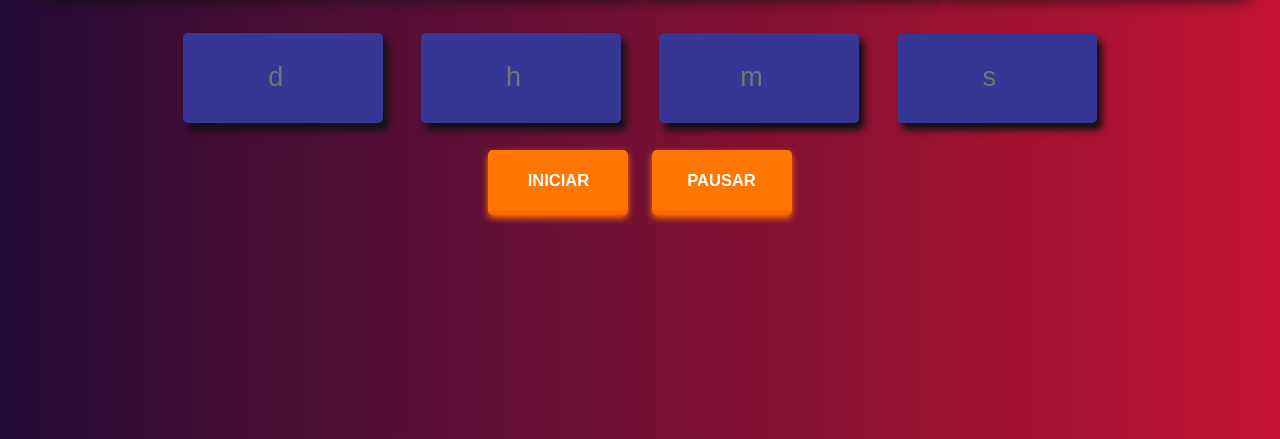
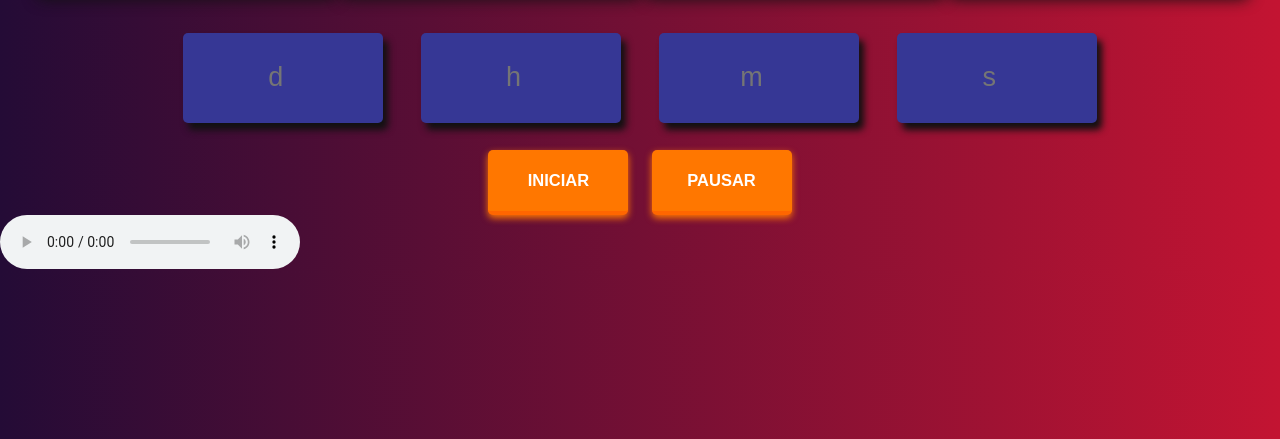
Before and after one commit to Blazart69/Blazart69.github.io, a plain HTML site: page index.html in a window 1280 px wide. Shown: the part 361-800 px from the top of the page. Drawn offline with Linux system fonts and the light colour scheme.

Commit message:
Add files via upload

```diff
--- a/index.html
+++ b/index.html
@@ -38,6 +38,8 @@
 	<input type="submit" class="initiators" id="continue" value="REANUDAR">
 </section>
 
+<audio controls src="aveyu.mp3"></audio>
+
 <script type="text/javascript" src="javascript.js"></script>
 </body>
 </html>
```
